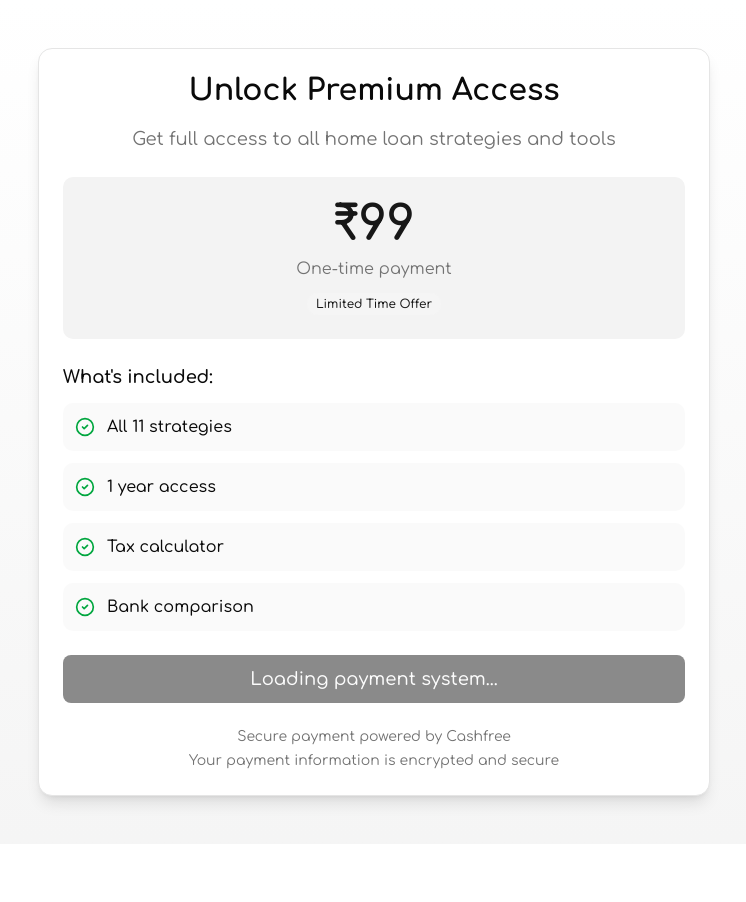
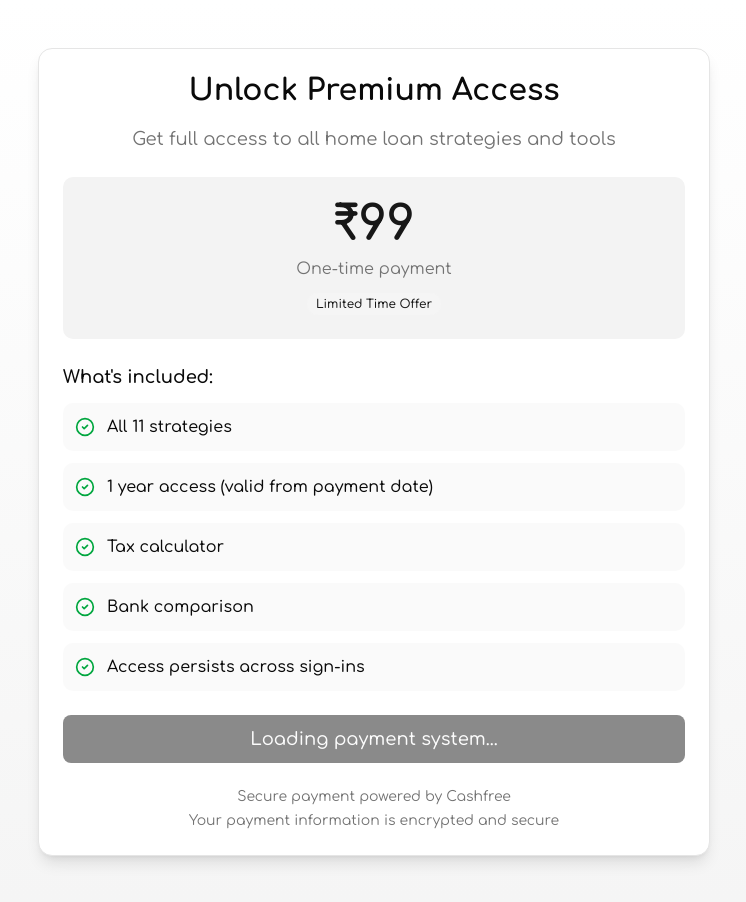
Before and after one commit to nayanlc19/home-loan-nextjs, a Next.js app: page /checkout in a window 1280 px wide. Shown: the whole page, without its empty margins (266-1012 px from the left). Before the commit the page ends 844 px from the top, so only its background shows below. Built offline with nearby package versions, Linux system fonts and the light colour scheme; no server answers; sample sign-in values are in the browser's storage.

Commit message:
Clarify 1-year access validity on checkout page
- Explicitly mention '1 year access (valid from payment date)'
- Add note that 'Access persists across sign-ins'
- Reassures users about payment persistence

```diff
--- a/app/checkout/page.tsx
+++ b/app/checkout/page.tsx
@@ -100,9 +100,10 @@ export default function CheckoutPage() {
 
   const features = [
     'All 11 strategies',
-    '1 year access',
+    '1 year access (valid from payment date)',
     'Tax calculator',
     'Bank comparison',
+    'Access persists across sign-ins',
   ];
 
   return (
```
